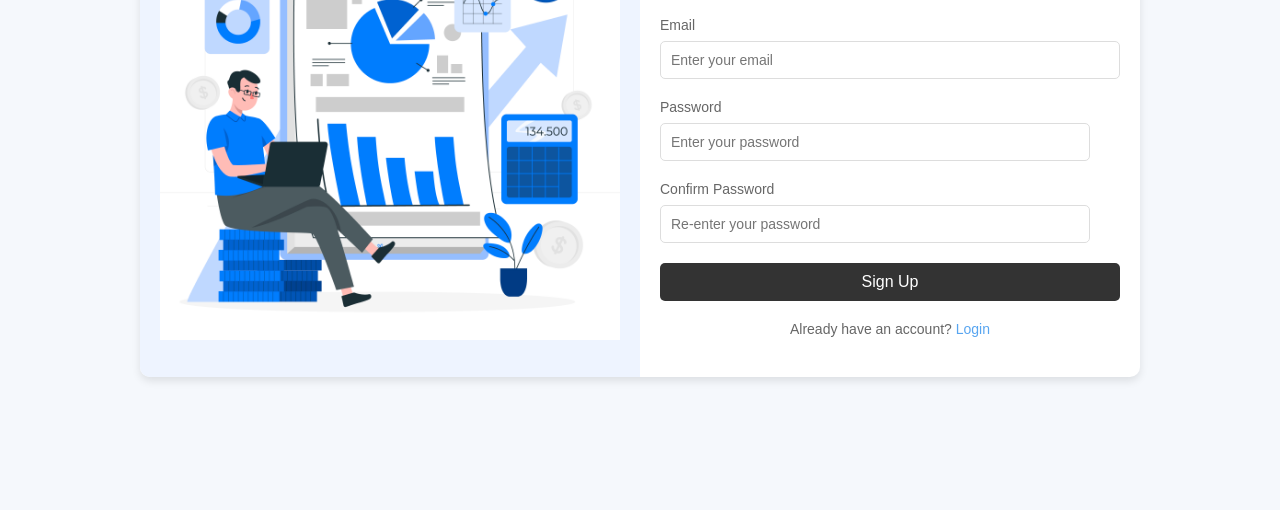
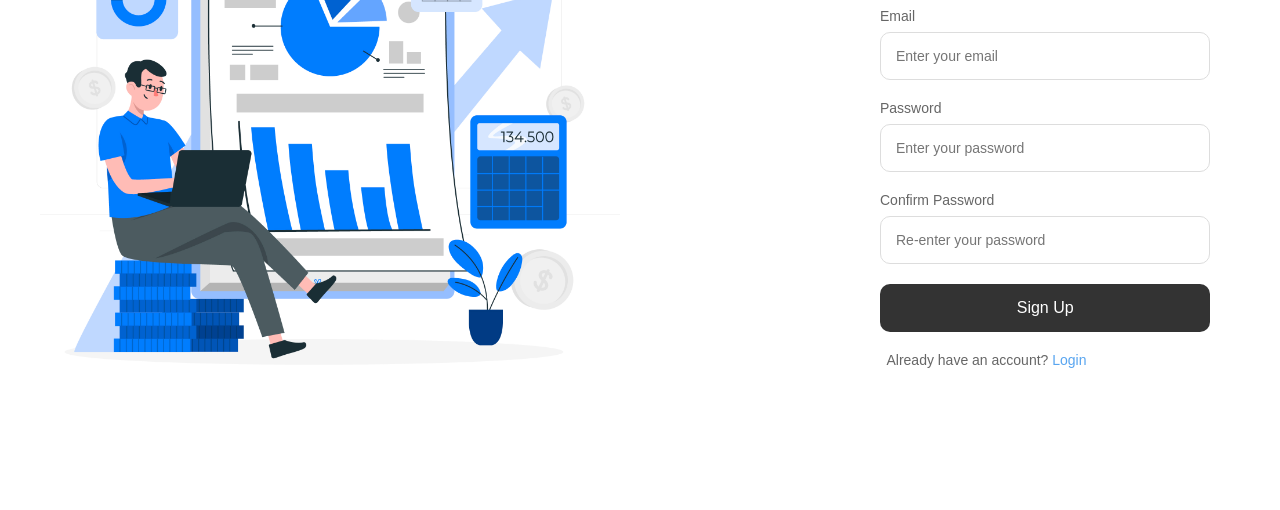
Before and after one commit to Projectile29/smart-finance-tracker, a website: page signup.html in a window 1280 px wide. Shown: the part 290-800 px from the top of the page. Drawn offline with Linux system fonts and the light colour scheme.

Commit message:
changes to login and signup pages css

```diff
--- a/login.css
+++ b/login.css
@@ -6,21 +6,26 @@
   font-family: 'Arial', sans-serif;
 }
 
+html, body {
+  height: 100%; /* Full height of the viewport */
+  width: 100%; /* Full width of the viewport */
+}
+
 body {
   background-color: #f5f8fc;
   display: flex;
   justify-content: center;
   align-items: center;
-  height: 100vh;
+  margin: 0;
 }
 
 /* Login Container */
 .login-container {
   display: flex;
   background-color: #ffffff;
-  width: 80%;
-  max-width: 1000px;
-  border-radius: 10px;
+  width: 100%; /* Full width of the viewport */
+  height: 100%; /* Full height of the viewport */
+  border-radius: 0;
   box-shadow: 0 4px 8px rgba(0, 0, 0, 0.1);
   overflow: hidden;
 }
@@ -28,11 +33,11 @@ body {
 /* Left Side: Illustration */
 .illustration {
   flex: 1;
-  background-color: #eef4ff;
+  background-color: #ffffff;
   display: flex;
   justify-content: center;
   align-items: center;
-  padding: 20px;
+  padding: 40px;
 }
 
 .illustration img {
@@ -44,12 +49,18 @@ body {
 .login-form {
   flex: 1;
   padding: 40px 20px;
+  display: flex;
+  flex-direction: column;
+  justify-content: center; /* Vertically center the form */
+  align-items: flex-start; /* Align form items to the left */
 }
 
 .login-form h1 {
   margin-bottom: 20px;
-  font-size: 28px;
+  font-size: 38px;
   color: #333;
+  text-align: center;
+  width: 100%;
 }
 
 .login-form label {
@@ -57,42 +68,46 @@ body {
   margin-bottom: 8px;
   font-size: 14px;
   color: #666;
+  margin-left: 200px;
 }
 
 .login-form input {
-  width: 100%;
-  padding: 10px;
+  width: 80%; /* Wider input boxes */
+  padding: 15px;
   margin-bottom: 20px;
   border: 1px solid #ddd;
-  border-radius: 5px;
+  border-radius: 10px;
   font-size: 14px;
+  margin-left: 200px;
 }
 
-.login-form .forgot-password {
+.login-form button {
+  width: 80%; /* Wider button */
+  padding: 15px;
+  background-color: #333;
+  color: #fff;
+  font-size: 16px;
+  border: none;
+  border-radius: 10px;
+  cursor: pointer;
+  margin-left: 200px;
+}
+
+.login-form button:hover {
+  background-color: #444;
+}
+
+.forgot-password {
   display: block;
   margin-bottom: 20px;
   font-size: 12px;
   color: #58a5f0;
   text-decoration: none;
+  margin-left: 200px;
 }
 
-.login-form .forgot-password:hover {
+.forgot-password:hover {
   text-decoration: underline;
-}
-
-.login-form button {
-  width: 100%;
-  padding: 10px;
-  background-color: #333;
-  color: #fff;
-  font-size: 16px;
-  border: none;
-  border-radius: 5px;
-  cursor: pointer;
-}
-
-.login-form button:hover {
-  background-color: #444;
 }
 
 .signup-text {
@@ -100,9 +115,10 @@ body {
   font-size: 14px;
   text-align: center;
   color: #666;
+  margin-left: 200px;
 }
 
-.signup-text a {
+.signin-text a {
   color: #58a5f0;
   text-decoration: none;
 }
--- a/signup.css
+++ b/signup.css
@@ -6,21 +6,26 @@
   font-family: 'Arial', sans-serif;
 }
 
+html, body {
+  height: 100%; /* Full height of the viewport */
+  width: 100%; /* Full width of the viewport */
+}
+
 body {
   background-color: #f5f8fc;
   display: flex;
   justify-content: center;
   align-items: center;
-    height: 100vh;
+  margin: 0;
 }
 
 /* Signup Container */
 .signup-container {
   display: flex;
+  width: 100%; /* Full width of the viewport */
+  height: 100%; /* Full height of the viewport */
   background-color: #ffffff;
-    width: 80%;
-    max-width: 1000px;
-    border-radius: 10px;
+  border-radius: 0;
   box-shadow: 0 4px 8px rgba(0, 0, 0, 0.1);
   overflow: hidden;
 }
@@ -28,11 +33,11 @@
 /* Left Side: Illustration */
 .illustration {
   flex: 1;
-    background-color: #eef4ff;
+  background-color: #ffffff;
   display: flex;
   justify-content: center;
   align-items: center;
-    padding: 20px;
+  padding: 40px;
 }
 
 .illustration img {
@@ -44,12 +49,18 @@
 .signup-form {
   flex: 1;
   padding: 40px 20px;
+  display: flex;
+  flex-direction: column;
+  justify-content: center; /* Vertically centers the form */
+  align-items: flex-start; /* Horizontally center the form */
 }
 
 .signup-form h1 {
   margin-bottom: 20px;
-    font-size: 28px;
+  font-size: 38px;
   color: #333;
+  text-align: center;
+  width: 100%;
 }
 
 .signup-form label {
@@ -57,45 +68,29 @@
   margin-bottom: 8px;
   font-size: 14px;
   color: #666;
+  margin-left: 200px;
 }
 
 .signup-form input {
-    width: 100%;
-    padding: 10px;
+  width: 80%;
+  padding: 15px;
   margin-bottom: 20px;
   border: 1px solid #ddd;
-    border-radius: 5px;
+  border-radius: 10px;
   font-size: 14px;
-  }
-
-  .password-wrapper {
-    position: relative;
-  }
-
-  .password-wrapper input {
-    width: calc(100% - 30px);
-    padding-right: 30px;
-  }
-
-  .toggle-password {
-    position: absolute;
-    right: 10px;
-    top: 50%;
-    transform: translateY(-50%);
-    cursor: pointer;
-    font-size: 16px;
-    color: #aaa;
+  margin-left: 200px;
 }
 
 .signup-form button {
-    width: 100%;
-    padding: 10px;
+  width: 80%;
+  padding: 15px;
   background-color: #333;
   color: #fff;
   font-size: 16px;
   border: none;
-    border-radius: 5px;
+  border-radius: 10px;
   cursor: pointer;
+  margin-left: 200px;
 }
 
 .signup-form button:hover {
@@ -107,6 +102,7 @@
   font-size: 14px;
   text-align: center;
   color: #666;
+  margin-left: 200px;
 }
 
 .login-text a {
```
Lines whose indentation alone changed are shown as unchanged.
